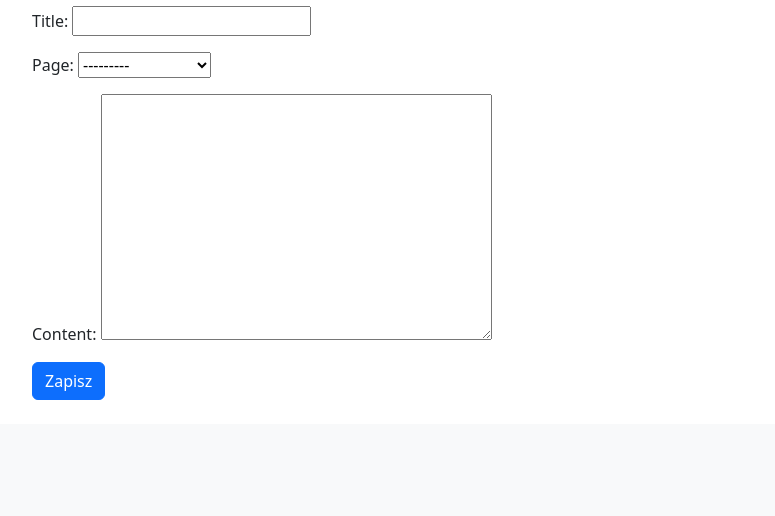
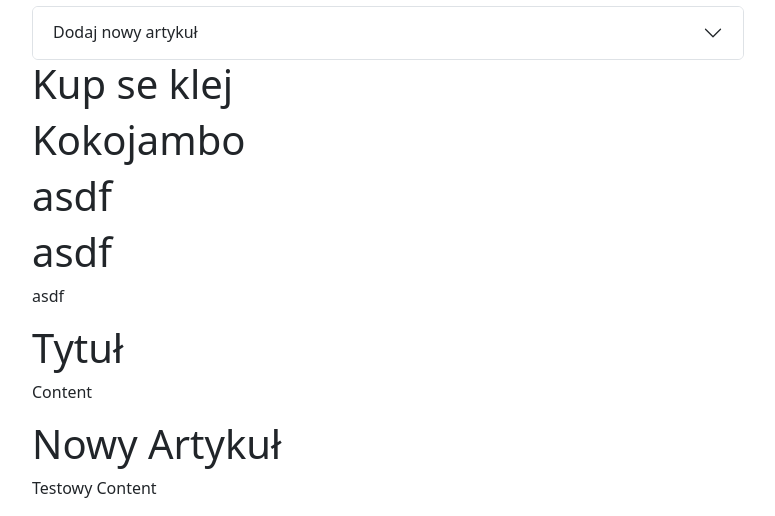
Before and after one commit to jakub-krzywda/Cool_School_proper, a Django app: page /add_article/main/ in a window 1280 px wide. Shown: the part 376-892 px from the top of the page, without its empty margins (252-1027 px from the left). Before the commit the page ends 776 px from the top, so only its background shows below. Run offline with Django 4.2, Linux system fonts and the light colour scheme; a user stored in the database is signed in; data comes from the database, SQL or seed files in the repository; both versions use the stored data as it was after the commit; some libraries are stand-ins or nearby versions.

Commit message:
Fixed issue with content not displaying. Added 'Add new article' button.

```diff
--- a/CoolSchool/CoolSchool/settings.py
+++ b/CoolSchool/CoolSchool/settings.py
@@ -132,5 +132,5 @@
     'Kursy': {'url': 'courses/', 'edit_url': '/add_article/add_courses/'},
     'Regulamin': {'url': 'regulamin/', 'edit_url': '/add_article/add_regulamin/'},
     'Polityka Prywatności': {'url': 'privacy_policy/', 'edit_url': '/add_article/add_privacy_policy/'},
-    'Kontakt': {'url': 'contact/', 'edit_url': '/add_article/contact/'}
+    'Kontakt': {'url': 'contact/', 'edit_url': '/add_article/add_contact/'}
 }
--- a/CoolSchool/articles_app/forms.py
+++ b/CoolSchool/articles_app/forms.py
@@ -1,6 +1,7 @@
 from django import forms
 from .models import Article
 from ckeditor.widgets import CKEditorWidget
+from ckeditor.fields import RichTextField
 
 
 class ArticleForm(forms.ModelForm):
@@ -8,4 +9,4 @@
 
     class Meta:
         model = Article
-        fields = ['title', 'page']
+        fields = ['title', 'content']
--- a/CoolSchool/articles_app/templates/edit_page.html
+++ b/CoolSchool/articles_app/templates/edit_page.html
@@ -55,19 +55,37 @@
         <div class="col-8">
             <h1 id="edit_page_title">{{ page_name }}</h1>
             <div class="container" id="content">
-                <form method="post">
-                    {% csrf_token %}
-                    <div class="mb-3">
-                        {{ form.as_p }}
+                <div class="accordion" id="accordionExample">
+                    <div class="accordion-item">
+                        <h2 class="accordion-header">
+                            <button id="add_new" class="accordion-button collapsed" type="button" data-bs-toggle="collapse" data-bs-target="#collapseThree" aria-expanded="false" aria-controls="collapseThree">
+                                Dodaj nowy artykuł
+                            </button>
+                        </h2>
+                        <div id="collapseThree" class="accordion-collapse collapse" data-bs-parent="#accordionExample">
+                            <div class="accordion-body">
+                                <form method="post">
+                                    {% csrf_token %}
+                                    <div class="mb-3">
+                                        {{ form.as_p }}
+                                    </div>
+                                    <button id="save_button" type="submit" class="btn btn-primary">Zapisz</button>
+                                </form>
+                            </div>
+                        </div>
                     </div>
-                    <button type="submit" class="btn btn-primary">Zapisz</button>
-                </form>
+                </div>
+                {% for article in articles %}
+                    <article>
+                        <h1>{{ article.title }}</h1>
+                        {{ article.content|safe }}
+                    </article>
+                {% endfor %}
             </div>
         </div>
         <div class="col-2">
         </div>
     </div>
 </div>
-
 </body>
 </html>
--- a/CoolSchool/articles_app/templates/index.html
+++ b/CoolSchool/articles_app/templates/index.html
@@ -49,7 +49,7 @@
             {% for article in articles %}
                 <article>
                     <h1>{{ article.title }}</h1>
-                    <div class="main"> {{ article.content }}</div>
+                    {{ article.content|safe }}
                 </article>
             {% endfor %}
         </div>
--- a/CoolSchool/articles_app/urls.py
+++ b/CoolSchool/articles_app/urls.py
@@ -26,6 +26,7 @@
     path('add_article/add_courses/', views.add_courses, name="add_courses"),
     path('add_article/add_regulamin/', views.add_regulamin, name="add_regulamin"),
     path('add_article/add_privacy_policy/', views.add_privacy_policy, name="add_privacy_policy"),
+    path('add_article/add_contact/', views.add_contact, name="add_contact"),
     path('news/', views.news, name="news"),
     path('courses/', views.courses, name="courses"),
     path('regulamin/', views.regulamin, name="regulamin"),
--- a/CoolSchool/articles_app/views.py
+++ b/CoolSchool/articles_app/views.py
@@ -3,49 +3,63 @@
 from datetime import datetime
 from .models import Article, Page
 from django.contrib.auth.decorators import login_required, user_passes_test
+from django.utils import timezone
 
 
 def is_superuser(user):
     return user.is_authenticated and user.is_superuser
 
 
-@login_required
-@user_passes_test(is_superuser)
-def add_main(request):
+def render_edit_page_based_on_template(request, page_name):
+    edit_url = Page.objects.get(title=page_name).edit_url
+    articles = Article.objects.filter(page__title=page_name)
     if request.method == 'POST':
         form = ArticleForm(request.POST)
         if form.is_valid():
             article = form.save(commit=False)
-            article.pub_date = datetime.now()
+            article.pub_date = timezone.now()
+            article.page = Page.objects.get(title=page_name)
             article.save()
-            return redirect('index')
+            return redirect(edit_url)
     else:
         form = ArticleForm()
-    return render(request, 'edit_page.html', context={'page_name': 'Główna', 'form': form})
+    return render(request, 'edit_page.html', context={'page_name': page_name, 'form': form, 'articles': articles})
+
+
+@login_required
+@user_passes_test(is_superuser)
+def add_main(request):
+    return render_edit_page_based_on_template(request, 'Główna')
 
 
 @login_required
 @user_passes_test(is_superuser)
 def add_news(request):
-    return render(request, 'edit_page.html', context={'page_name': 'Aktualności'})
+    return render_edit_page_based_on_template(request, 'Aktualności')
 
 
 @login_required
 @user_passes_test(is_superuser)
 def add_courses(request):
-    return render(request, 'edit_page.html', context={'page_name': 'Kursy'})
+    return render_edit_page_based_on_template(request, 'Kursy')
 
 
 @login_required
 @user_passes_test(is_superuser)
 def add_regulamin(request):
-    return render(request, 'edit_page.html', context={'page_name': 'Regulamin'})
+    return render_edit_page_based_on_template(request, 'Regulamin')
 
 
 @login_required
 @user_passes_test(is_superuser)
 def add_privacy_policy(request):
-    return render(request, 'edit_page.html', context={'page_name': 'Polityka Prywatności'})
+    return render_edit_page_based_on_template(request, 'Polityka Prywatności')
+
+
+@login_required
+@user_passes_test(is_superuser)
+def add_contact(request):
+    return render_edit_page_based_on_template(request, 'Kontakt')
 
 
 def render_page_based_on_index_template(request, page_name):
```
Also changed, not shown: CoolSchool/articles_app/tests.py (+9 -0 lines), CoolSchool/testapp/functional_tests.py (+32 -19 lines), CoolSchool/db.sqlite3.
